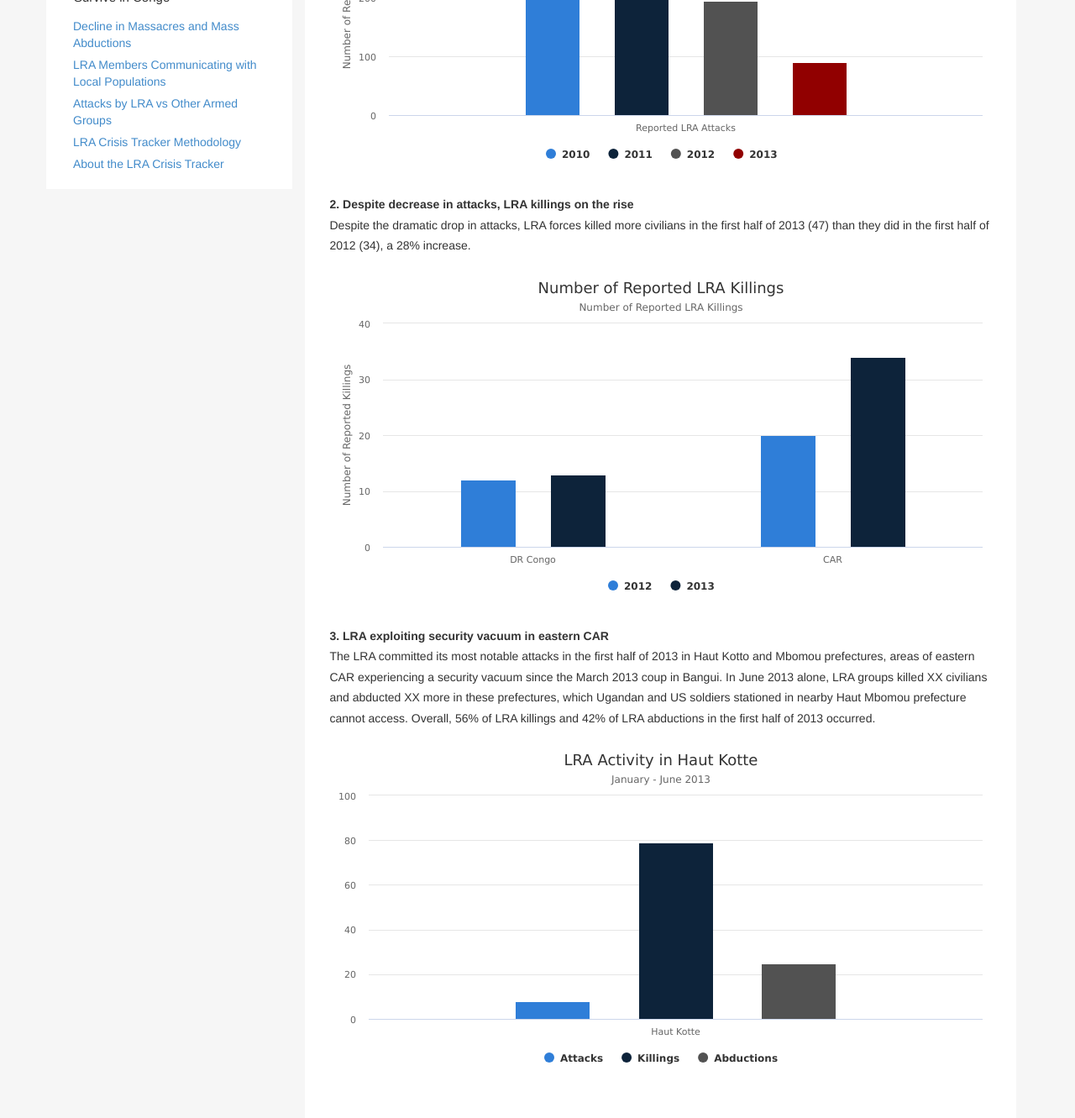
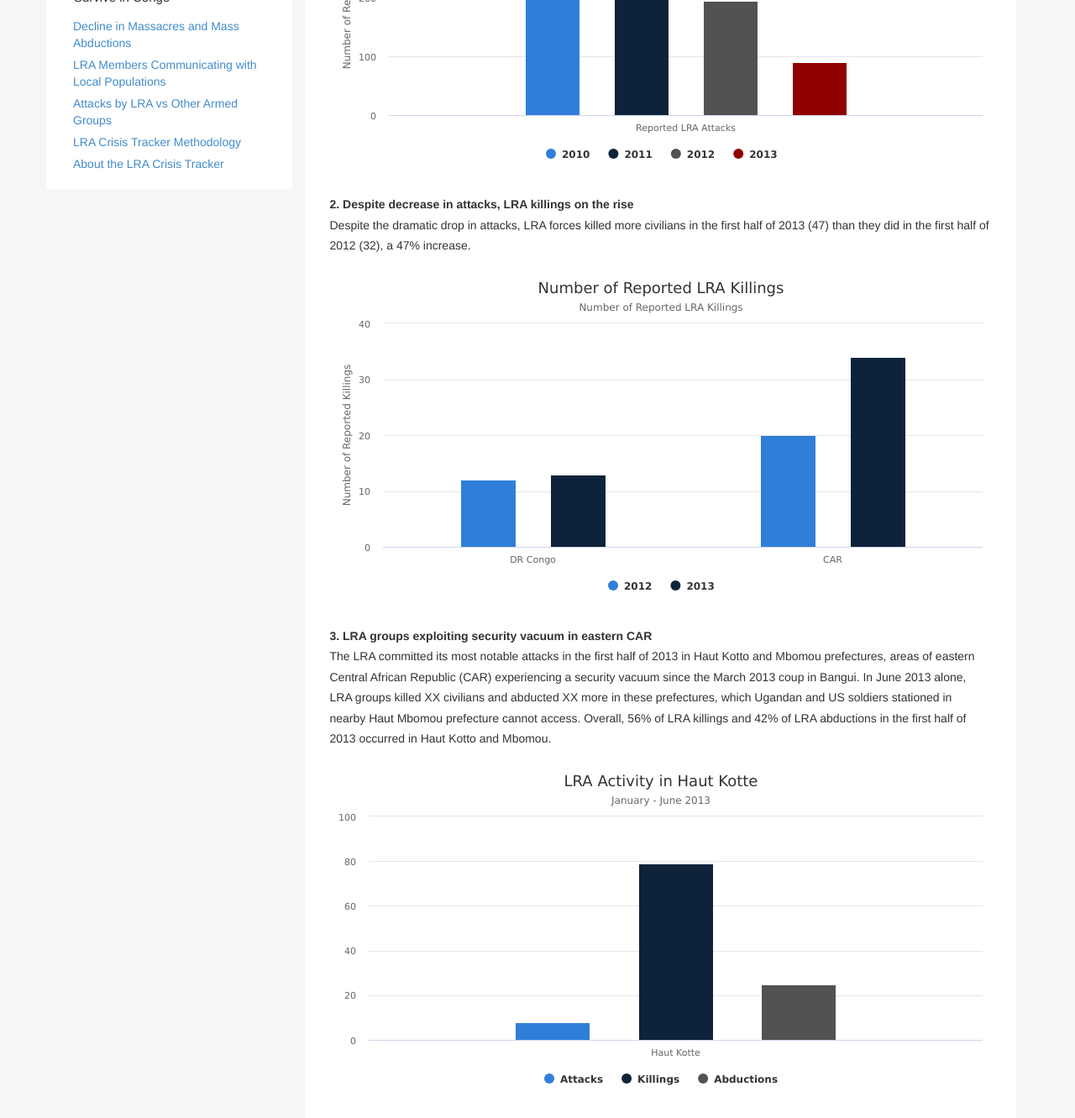
Before and after one commit to theresolve/reports, a Jekyll site: the page built from _posts/midyear-2013/2013-06-30-executive-summary.html, in a window 1280 px wide and 1400 px high, scrolled down 590 px. Shown: the top 1331 px of the window at 84% size. Built offline with Jekyll 4.4.1, drawn with Linux system fonts in a browser that asks for light colours; Markdown is read by kramdown in place of the engine named in the settings; comment, search, counter and statistics services are not loaded.

Commit message:
Updated 2013-06-30-executive-summary.html

```diff
--- a/_posts/midyear-2013/2013-06-30-executive-summary.html
+++ b/_posts/midyear-2013/2013-06-30-executive-summary.html
@@ -16,12 +16,12 @@ category: "midyear-2013"
   <div id="executive-summary-visual-1" class="visual"></div>
 
   <b>2. Despite decrease in attacks, LRA killings on the rise</b><br />
-  <p>Despite the dramatic drop in attacks, LRA forces killed more civilians in the first half of 2013 (47) than they did in the first half of 2012 (34), a 28% increase.<p/>
+  <p>Despite the dramatic drop in attacks, LRA forces killed more civilians in the first half of 2013 (47) than they did in the first half of 2012 (32), a 47% increase.<p/>
 
   <div id="executive-summary-visual-2" class="visual"></div>
 
-  <b>3. LRA exploiting security vacuum in eastern CAR</b> <br />
-  <p>The LRA committed its most notable attacks in the first half of 2013 in Haut Kotto and Mbomou prefectures, areas of eastern CAR experiencing a security vacuum since the March 2013 coup in Bangui.  In June 2013 alone, LRA groups killed XX civilians and abducted XX more in these prefectures, which Ugandan and US soldiers stationed in nearby Haut Mbomou prefecture cannot access. Overall, 56% of LRA killings and 42% of LRA abductions in the first half of 2013 occurred.<p/>
+  <b>3. LRA groups exploiting security vacuum in eastern CAR</b> <br />
+  <p>The LRA committed its most notable attacks in the first half of 2013 in Haut Kotto and Mbomou prefectures, areas of eastern Central African Republic (CAR) experiencing a security vacuum since the March 2013 coup in Bangui. In June 2013 alone, LRA groups killed XX civilians and abducted XX more in these prefectures, which Ugandan and US soldiers stationed in nearby Haut Mbomou prefecture cannot access. Overall, 56% of LRA killings and 42% of LRA abductions in the first half of 2013 occurred in Haut Kotto and Mbomou.<p/>
 
   <div id="executive-summary-visual-3" class="visual"></div>
 </div>
```
